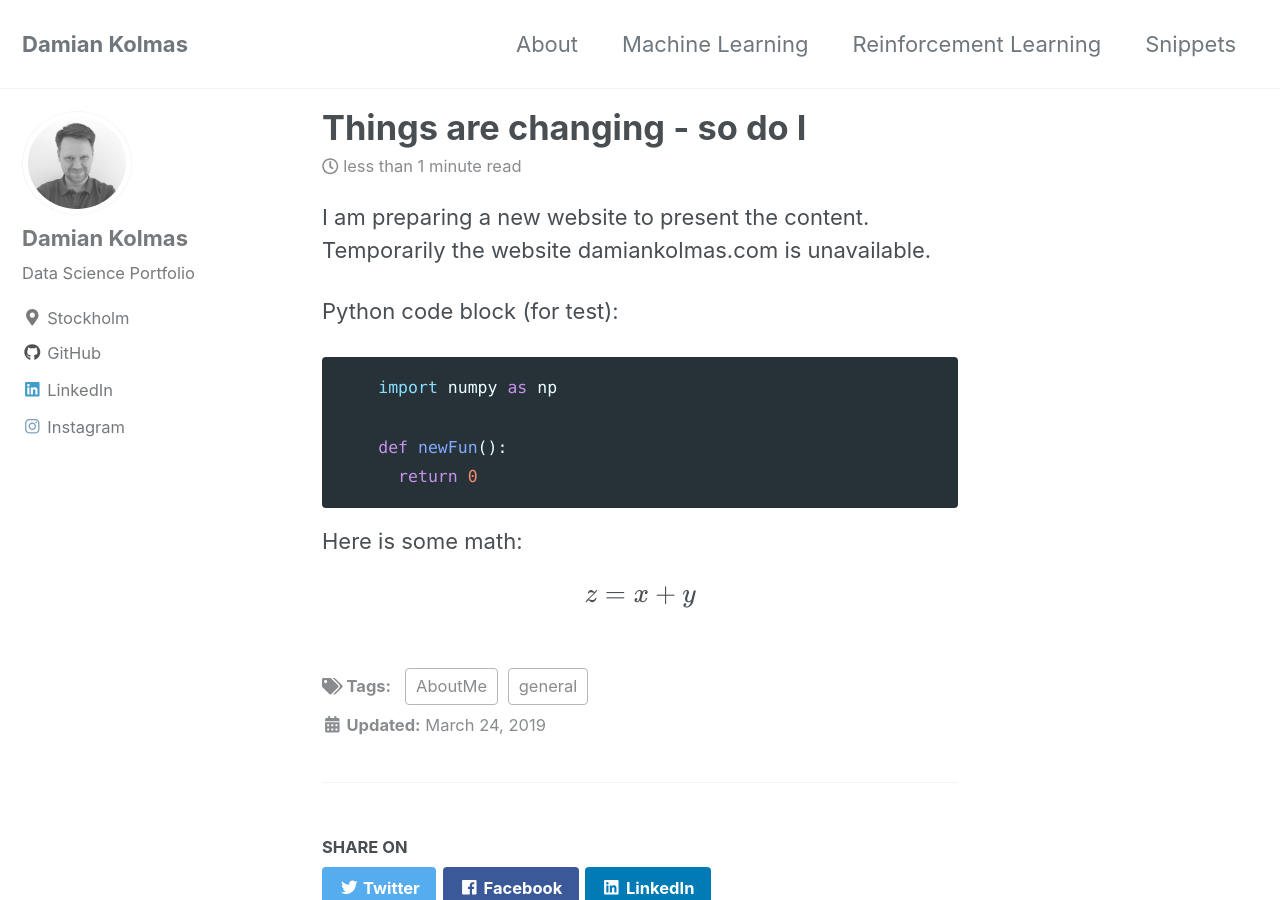
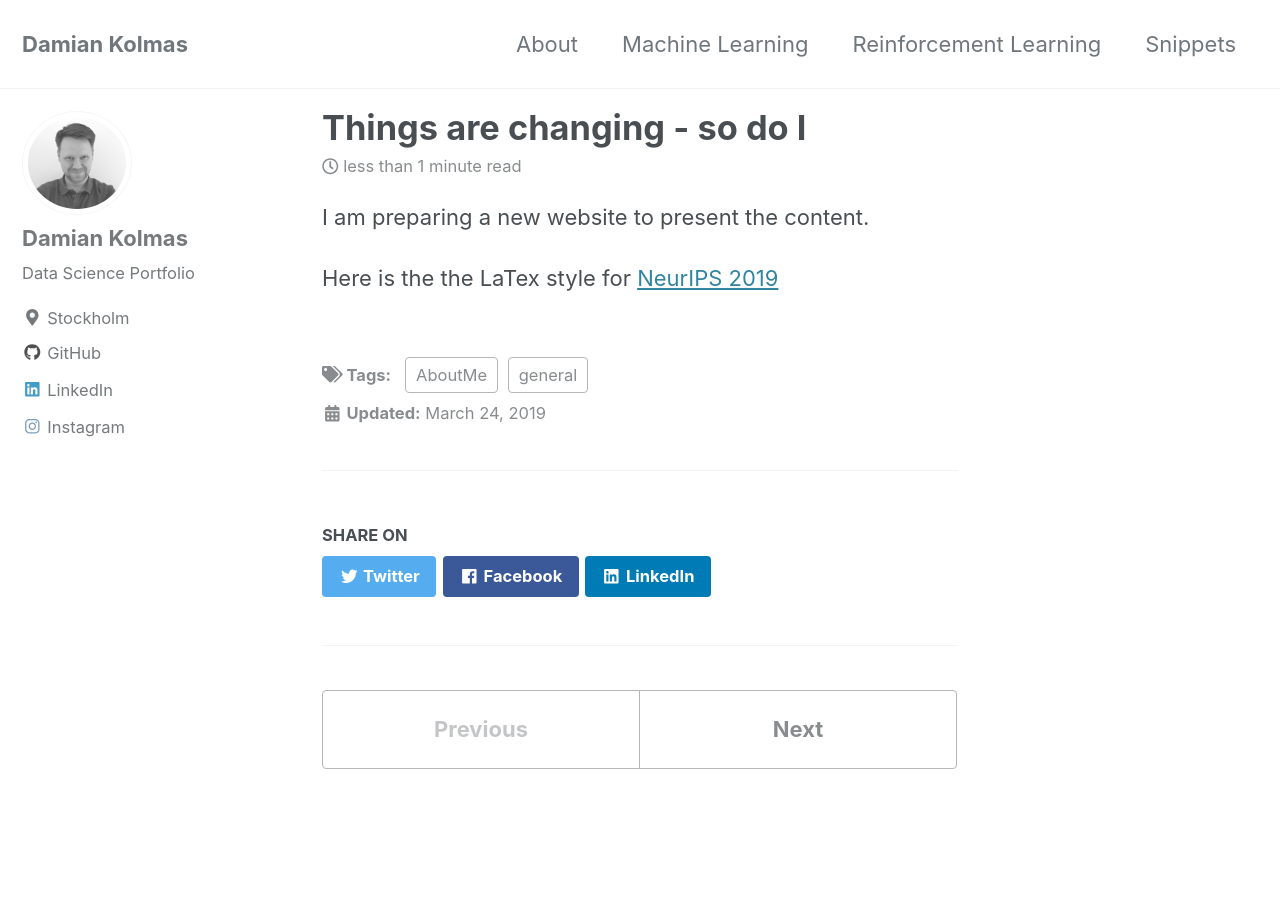
Before and after one commit to DKolmas/DKolmas.github.io, a Jekyll site: the page built from _posts/2019-03-24-Working-On-New-Page.md, in a window 1280 px wide and 900 px high. Built offline with Jekyll 4.4.1, drawn with Linux system fonts in a browser that asks for light colours; cached includes are drawn as plain includes; formulas are drawn with MathJax 3.

Commit message:
Working on including framework that enables downloading documents

````diff
--- a/_posts/2019-03-24-Working-On-New-Page.md
+++ b/_posts/2019-03-24-Working-On-New-Page.md
@@ -7,15 +7,9 @@
 
 ---
 
-I am preparing a new website to present the content. Temporarily the website damiankolmas.com is unavailable.
+I am preparing a new website to present the content.
 
-Python code block (for test):
-```python
-    import numpy as np
+Here is the the LaTex style for [NeurIPS 2019][1]
 
-    def newFun():
-      return 0
-```
-Here is some math:
 
-$$z=x+y$$
+[1]:{{ site.url }}/download/neurips-2019.pdf
````
Also changed, not shown: 1 other file.
